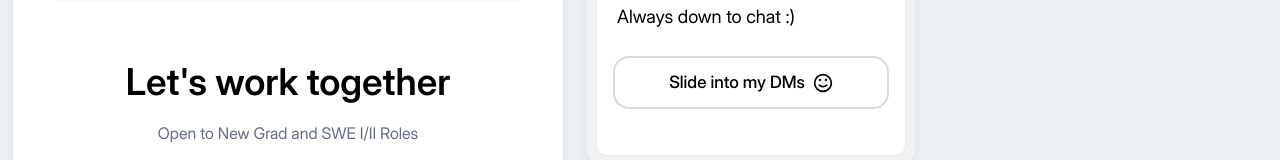
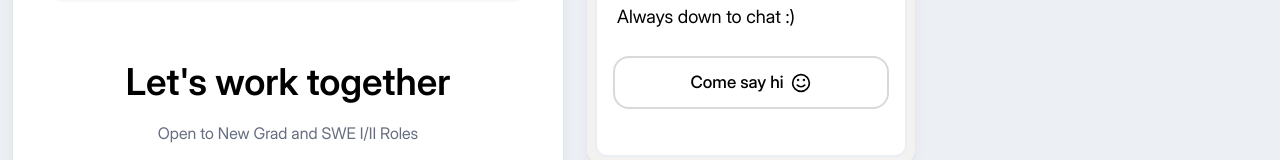
Before and after one commit to JChouCode/jchou.dev, a Next.js app: page / in a window 1280 px wide. Shown: the part 931-1091 px from the top of the page. Built offline with nearby package versions, Linux system fonts and the light colour scheme; no server answers.

Commit message:
Come say hi

```diff
--- a/components/LinkedInCard.tsx
+++ b/components/LinkedInCard.tsx
@@ -37,7 +37,7 @@ export default function LinkedInCard() {
                     className={`z-[300] mt-7 flex justify-center items-center w-full h-[53px] border-black border-2 border-opacity-[15%] rounded-2xl`}
                     onMouseOver={() => setHover(true)} onMouseOut={() => setHover(false)}>
                     <div className="z-[100] flex gap-2 items-center">
-                        <div className="font-medium text-[17px]">Slide into my DMs</div>
+                        <div className="font-medium text-[17px]">Come say hi</div>
                         <svg className={`${hover ? "stroke-white" : "stroke-black"} stroke-2`} width="20px" height="20px" viewBox="0 0 24 24" fill="none" xmlns="http://www.w3.org/2000/svg" color="#000000"><path d="M12 22C6.477 22 2 17.523 2 12S6.477 2 12 2s10 4.477 10 10-4.477 10-10 10z" stroke-linecap="round" stroke-linejoin="round"></path><path d="M16.5 14.5s-1.5 2-4.5 2-4.5-2-4.5-2" stroke-linecap="round" stroke-linejoin="round"></path><path d="M15.5 9a.5.5 0 110-1 .5.5 0 010 1zM8.5 9a.5.5 0 110-1 .5.5 0 010 1z" stroke-linecap="round" stroke-linejoin="round"></path></svg>
                     </div>
                 </motion.a>
```
